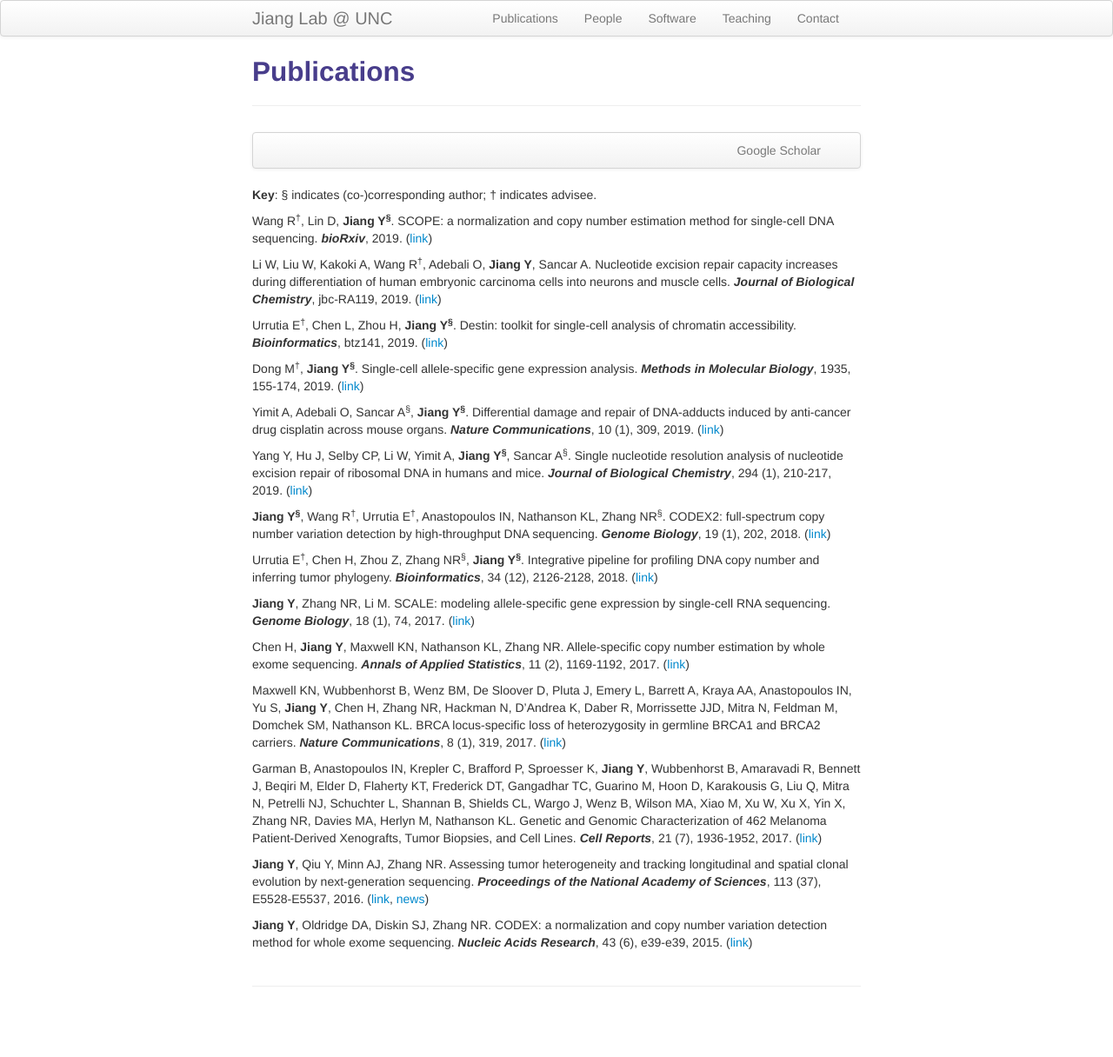
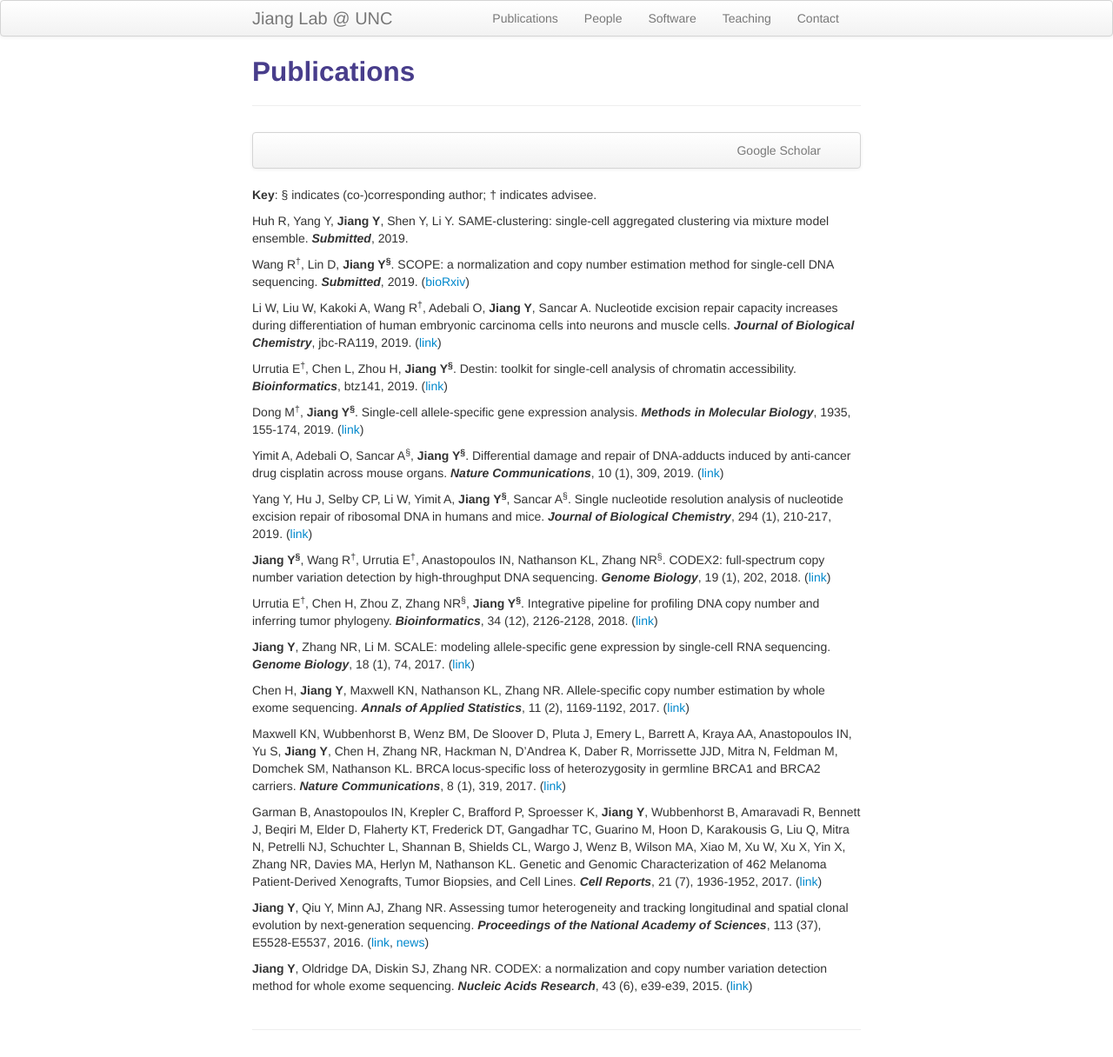
Before and after one commit to yuchaojiang/yuchaojiang.github.io, a Jekyll site: the page built from pages/pubs.md, in a window 1280 px wide. Shown: the whole page at 87% size. Built offline with Jekyll 4.4.1, drawn with Linux system fonts in a browser that asks for light colours; before the commit the page ends 1166 px from its top, so only the background shows below that.

Commit message:
Update pubs.md

```diff
--- a/pages/pubs.md
+++ b/pages/pubs.md
@@ -14,7 +14,9 @@ description: Yuchao Jiang's publications
 
 **Key**: &sect; indicates (co-)corresponding author; &dagger; indicates advisee.
 
-Wang R<sup>&dagger;</sup>, Lin D, **Jiang Y<sup>&sect;</sup>**. SCOPE: a normalization and copy number estimation method for single-cell DNA sequencing. ***bioRxiv***, 2019. ([link](https://www.biorxiv.org/content/10.1101/594267v1))
+Huh R, Yang Y, **Jiang Y**, Shen Y, Li Y. SAME-clustering: single-cell aggregated clustering via mixture model ensemble. ***Submitted***, 2019.
+
+Wang R<sup>&dagger;</sup>, Lin D, **Jiang Y<sup>&sect;</sup>**. SCOPE: a normalization and copy number estimation method for single-cell DNA sequencing. ***Submitted***, 2019. ([bioRxiv](https://www.biorxiv.org/content/10.1101/594267v1))
 
 Li W, Liu W, Kakoki A, Wang R<sup>&dagger;</sup>, Adebali O, **Jiang Y**, Sancar A. Nucleotide excision repair capacity increases during differentiation of human embryonic carcinoma cells into neurons and muscle cells. ***Journal of Biological Chemistry***, jbc-RA119, 2019. ([link](http://www.jbc.org/content/early/2019/02/26/jbc.RA119.007861.abstract))
 
```
